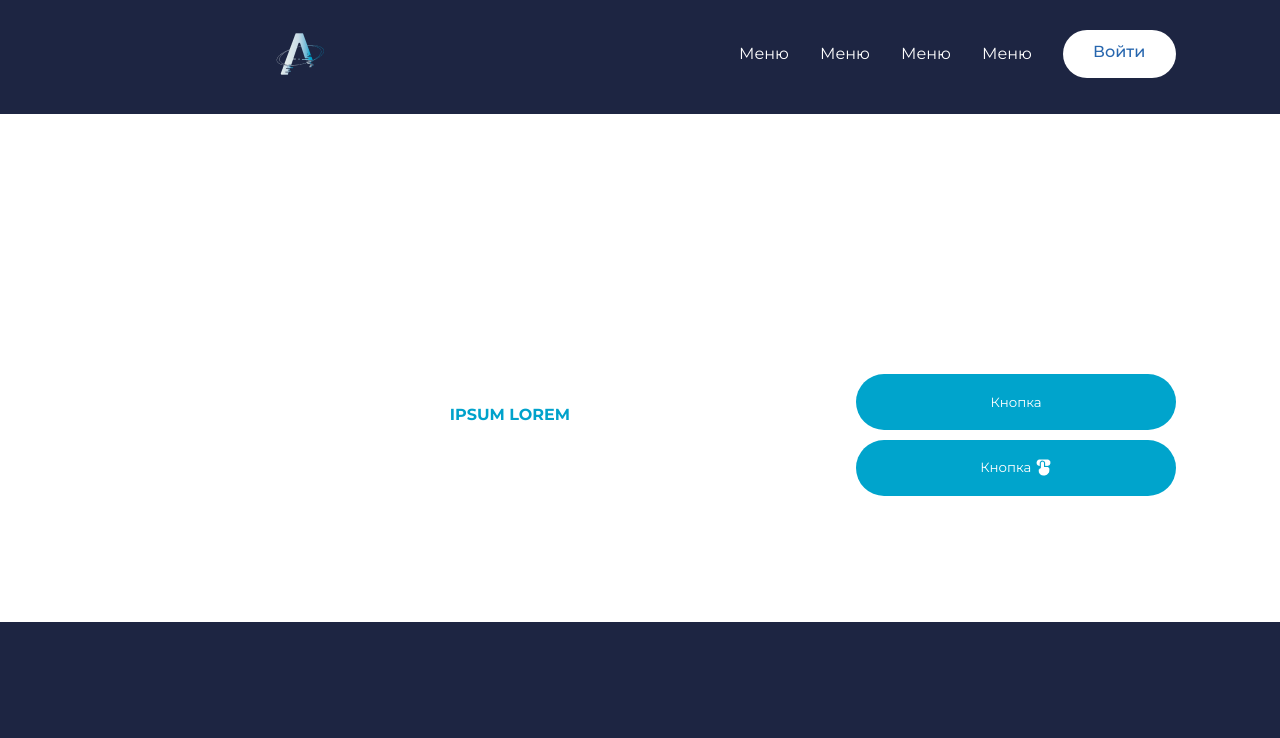
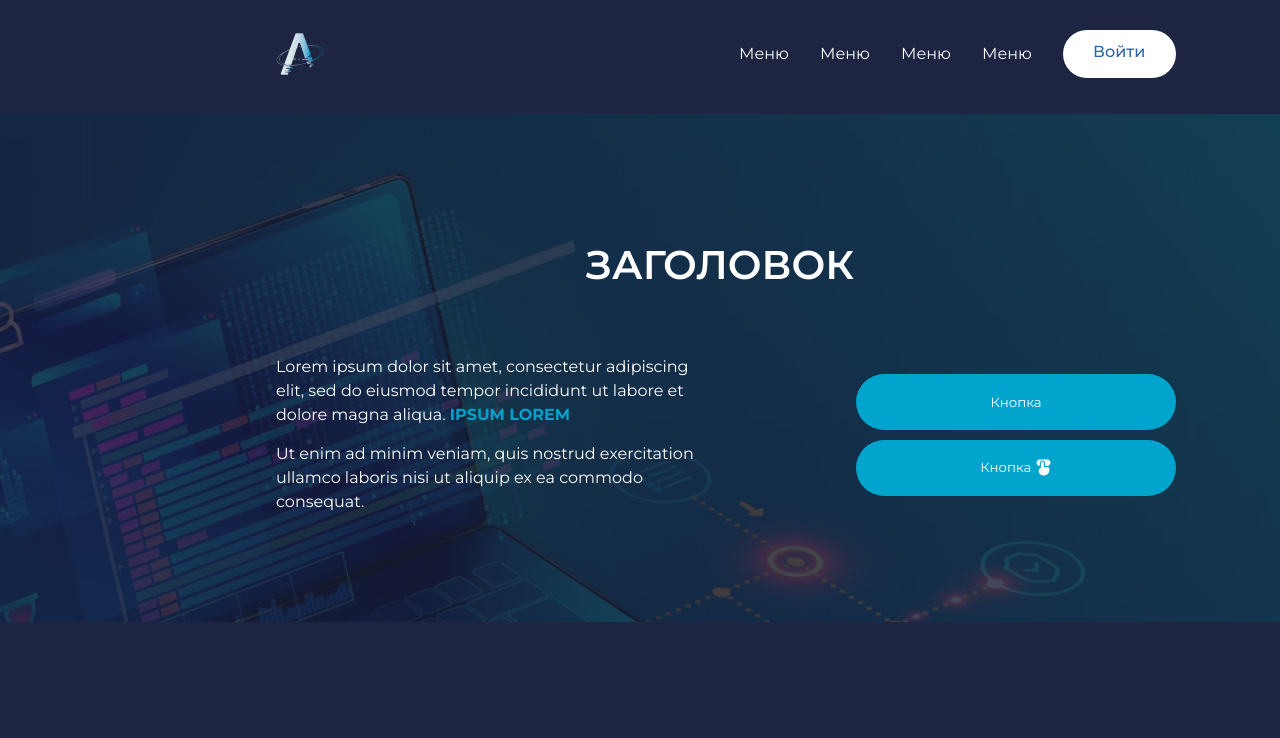
Before and after one commit to check-engine-404/homework, a plain HTML site: page lesson-54/index.html in a window 1280 px wide. Shown: the top 738 px of the page. Drawn offline with Linux system fonts and the light colour scheme; the site is published under a folder, as on GitHub Pages, so addresses that start at the root find nothing.

Commit message:
Update style.css

```diff
--- a/lesson-54/css/style.css
+++ b/lesson-54/css/style.css
@@ -39,7 +39,7 @@ nav {
 }
 
 main {
-  background: url(/img/hero-bg.jpg);
+  background: url('../img/hero-bg.jpg');
   height: 508px;
   padding-top: 131px;
 }
```
